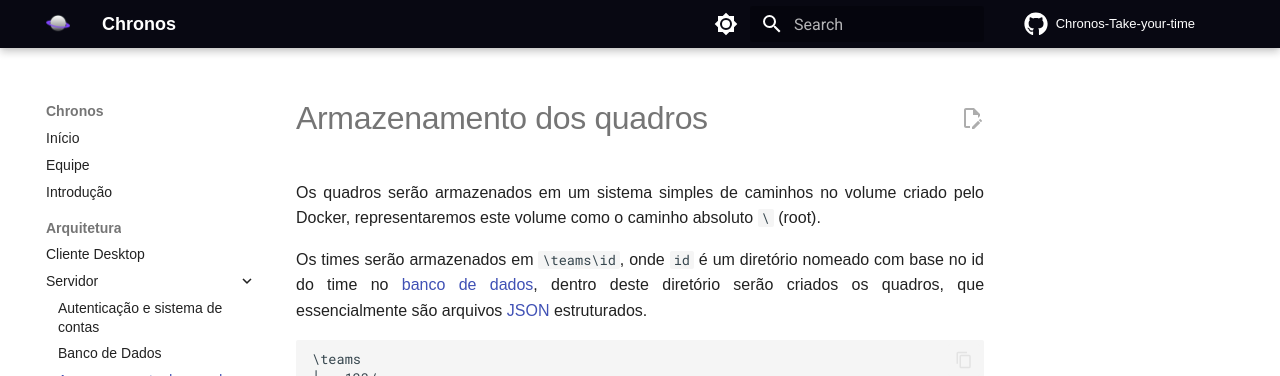
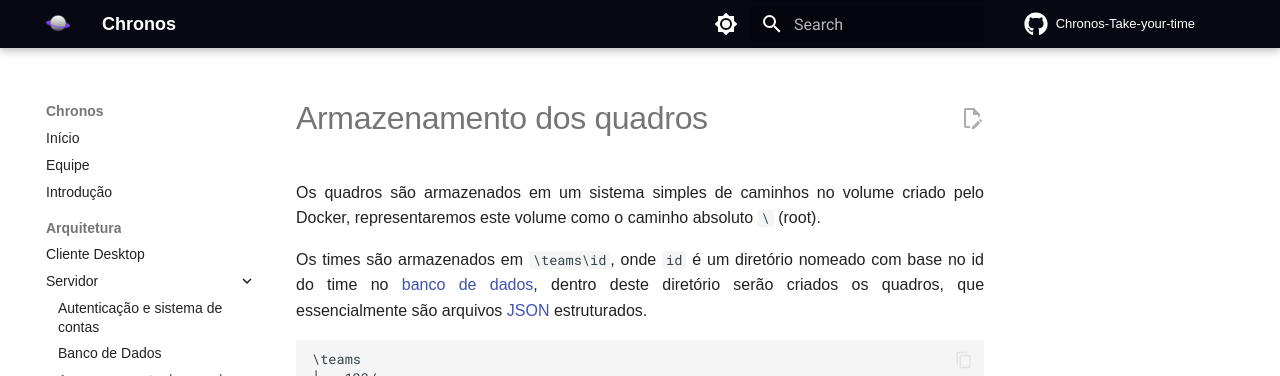
Before and after one commit to chronos-take-your-time/wiki, an MkDocs documentation site: the page built from docs/arquitetura/servidor/dados.md, in a window 1280 px wide. Shown: the top 376 px of the page. Built offline with MkDocs 1.6.1 and Material for MkDocs 9.7.7, drawn with Linux system fonts in a browser that asks for light colours; some web fonts are replaced.

Commit message:
docs(tempo verbal): corrigindo o tempo verbal

````diff
--- a/docs/arquitetura/servidor/dados.md
+++ b/docs/arquitetura/servidor/dados.md
@@ -1,7 +1,7 @@
 # Armazenamento dos quadros
-Os quadros serão armazenados em um sistema simples de caminhos no volume criado pelo Docker, representaremos este volume como o caminho absoluto `\` (root).
+Os quadros são armazenados em um sistema simples de caminhos no volume criado pelo Docker, representaremos este volume como o caminho absoluto `\` (root).
 
-Os times serão armazenados em `\teams\id`, onde `id` é um diretório nomeado com base no id do time no [banco de dados](banco-de-dados.md), dentro deste diretório serão criados os quadros, que essencialmente são arquivos <a href="https://pt.wikipedia.org/wiki/JSON" target="_blank">JSON</a> estruturados.
+Os times são armazenados em `\teams\id`, onde `id` é um diretório nomeado com base no id do time no [banco de dados](banco-de-dados.md), dentro deste diretório serão criados os quadros, que essencialmente são arquivos <a href="https://pt.wikipedia.org/wiki/JSON" target="_blank">JSON</a> estruturados.
 
 ```
 \teams
````
Also changed, not shown: docs/arquitetura/cliente.md (+2 -1 lines), docs/arquitetura/servidor/autenticação-e-contas.md (+1 -1 lines), docs/arquitetura/servidor/fluxo-do-servidor.md (+2 -0 lines), docs/arquitetura/servidor/server.md (+1 -1 lines), docs/desenvolvimento/convencoes.md (+4 -0 lines).
